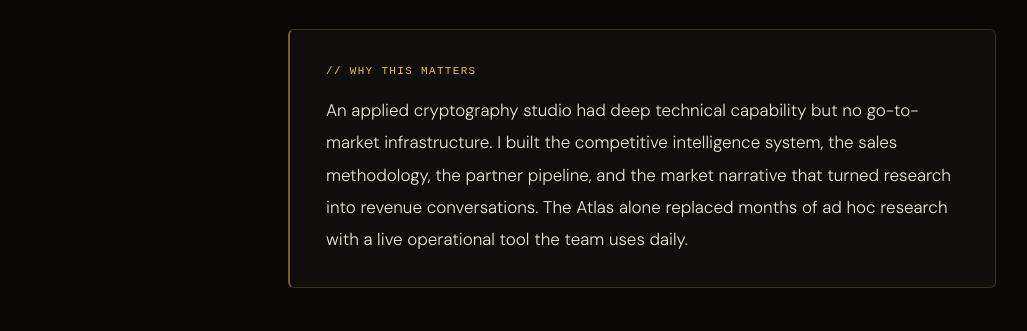
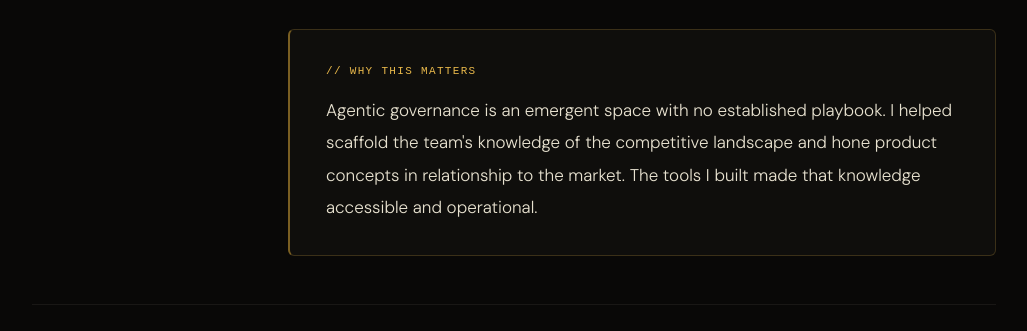
Before and after one commit to mikyodoorjey/dotone, a plain HTML site: page index.html in a window 1280 px wide. Shown: the part 1963-2294 px from the top of the page, without its empty margins (126-1153 px from the left). Drawn offline with Linux system fonts and the light colour scheme; a web font is replaced by a local one.

Commit message:
Humble why-this-matters

```diff
--- a/index.html
+++ b/index.html
@@ -527,7 +527,7 @@ footer{
 
       <div class="work-why">
         <div class="work-why-label">// why this matters</div>
-        <p>An applied cryptography studio had deep technical capability but no go-to-market infrastructure. I built the competitive intelligence system, the sales methodology, the partner pipeline, and the market narrative that turned research into revenue conversations. The Atlas alone replaced months of ad hoc research with a live operational tool the team uses daily.</p>
+        <p>Agentic governance is an emergent space with no established playbook. I helped scaffold the team's knowledge of the competitive landscape and hone product concepts in relationship to the market. The tools I built made that knowledge accessible and operational.</p>
       </div>
 
     </div>
```
